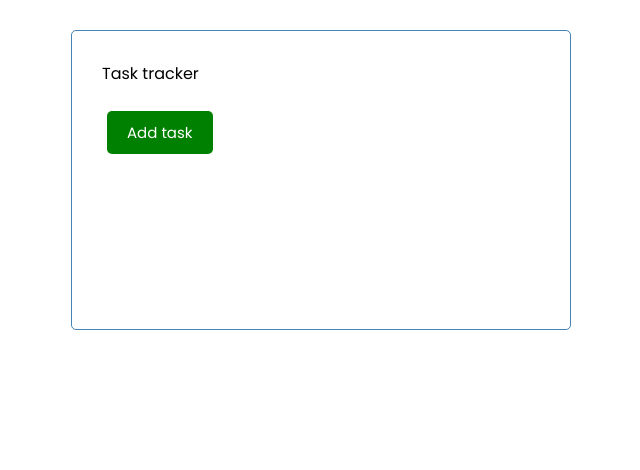
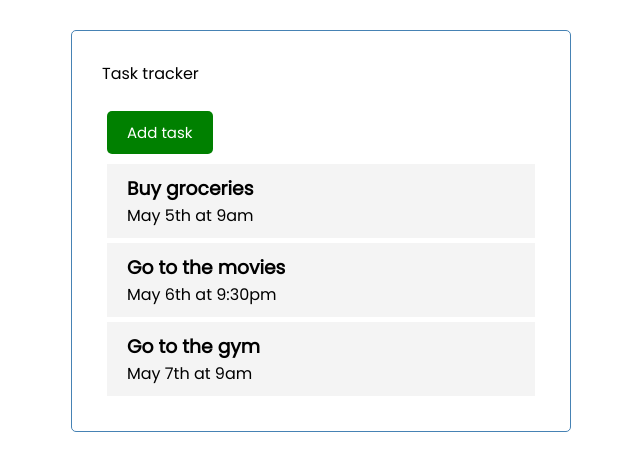
Before and after one commit to uxmoon/vue-task-tracker, a Vue app: page / in a window 1280 px wide. Shown: the top 470 px of the page, without its empty margins (319-959 px from the left). Built offline with nearby package versions, Linux system fonts and the light colour scheme.

Commit message:
Add tasks and task components

```diff
--- a/src/App.vue
+++ b/src/App.vue
@@ -1,16 +1,46 @@
 <template>
   <div class="container">
     <Header title="Task tracker" />
+    <Tasks :tasks="tasks" />
   </div>
 </template>
 
 <script>
 import Header from './components/Header'
+import Tasks from './components/Tasks'
 
 export default {
   name: 'App',
   components: {
-    Header
+    Header,
+    Tasks
+  },
+  data() {
+    return {
+      tasks: []
+    }
+  },
+  created() {
+    this.tasks = [
+      {
+        id: 1,
+        text: 'Buy groceries',
+        day: 'May 5th at 9am',
+        reminder: true,
+      },
+      {
+        id: 2,
+        text: 'Go to the movies',
+        day: 'May 6th at 9:30pm',
+        reminder: true,
+      },
+      {
+        id: 3,
+        text: 'Go to the gym',
+        day: 'May 7th at 9am',
+        reminder: false,
+      },
+    ]
   }
 }
 </script>
--- /dev/null
+++ b/src/components/Task.vue
@@ -0,0 +1,35 @@
+<template>
+  <div class="task">
+    <h3>{{ task.text }}</h3>
+    <p>{{ task.day }}</p>
+  </div>
+</template>
+
+<script>
+export default {
+  name: 'Task',
+  props: {
+    task: Object
+  }
+}
+</script>
+
+<style scope>
+.fas {
+  color: red;
+}
+.task {
+  background: #f4f4f4;
+  margin: 5px;
+  padding: 10px 20px;
+  cursor: pointer;
+}
+.task.reminder {
+  border-left: 5px solid green;
+}
+.task h3 {
+  display: flex;
+  align-items: center;
+  justify-content: space-between;
+}
+</style>
--- /dev/null
+++ b/src/components/Tasks.vue
@@ -0,0 +1,18 @@
+<template>
+  <div v-for="task in tasks" :key="task.id">
+    <Task :task="task" />
+  </div>
+</template>
+
+<script>
+import Task from './Task'
+export default {
+  name: "Tasks",
+  components: {
+    Task
+  },
+  props: {
+    tasks: Array
+  }
+}
+</script>
```
